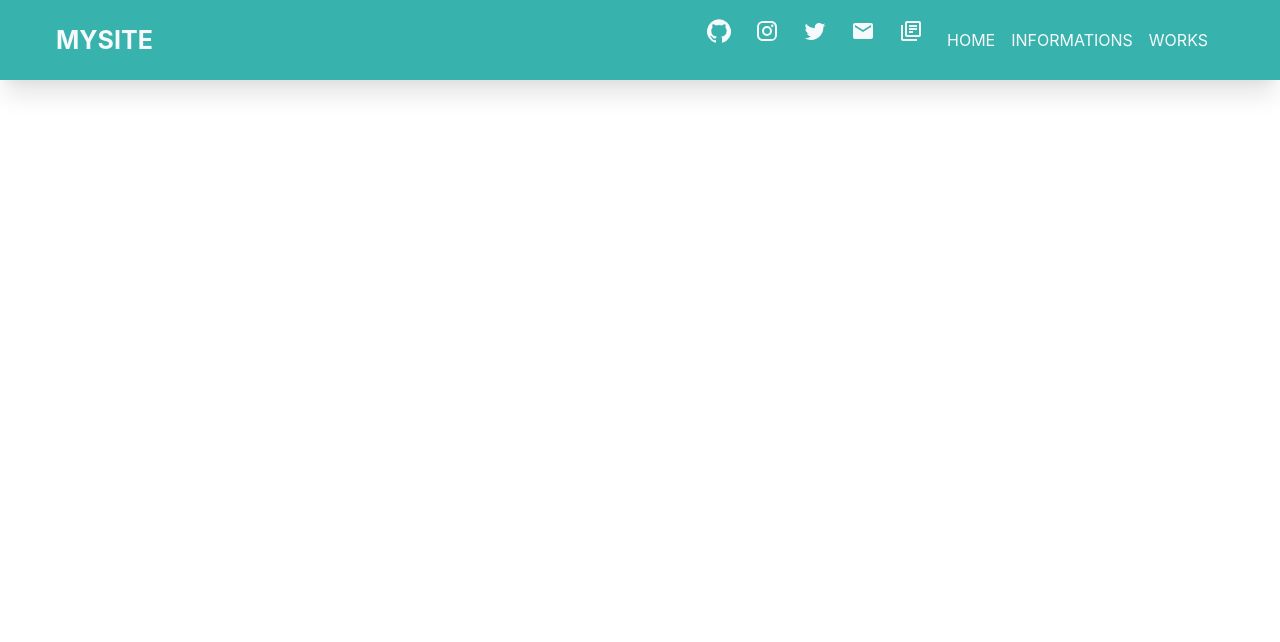
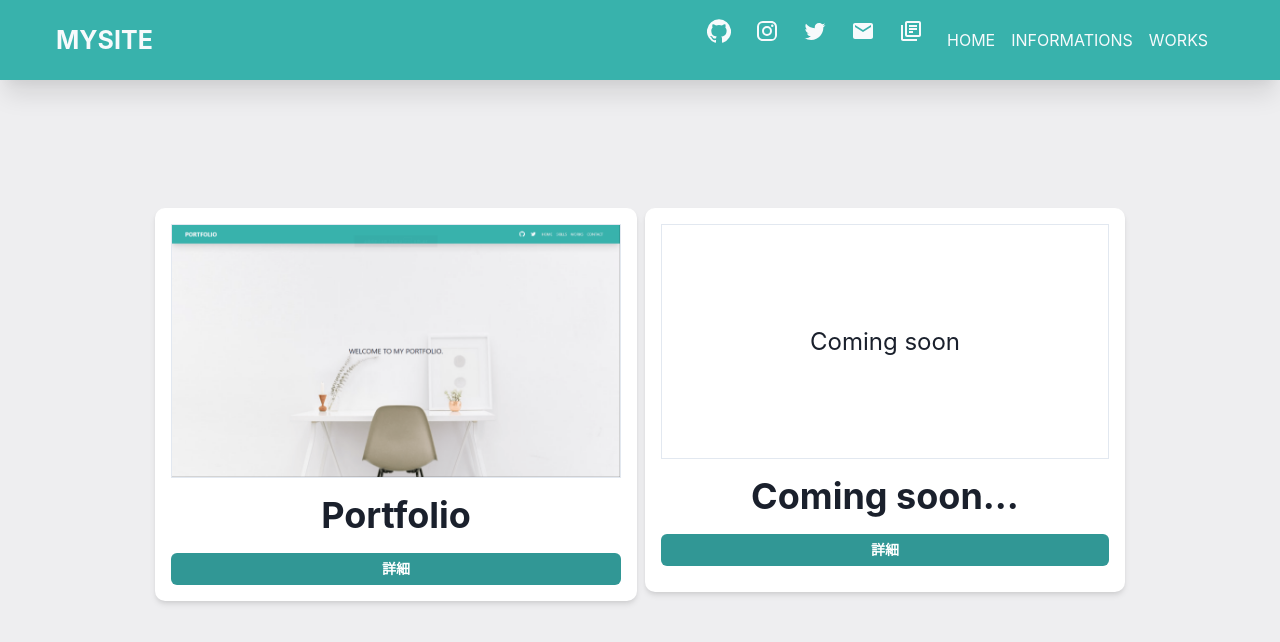
Before and after one commit to Osadakun/portfolio-site, a React (Create React App) app: page /works in a window 1280 px wide. Shown: the top 642 px of the page. Built offline with nearby package versions, Linux system fonts and the light colour scheme.

Commit message:
add file

```diff
--- a/src/components/WorksItem/LINEBot_Bad.tsx
+++ b/src/components/WorksItem/LINEBot_Bad.tsx
@@ -3,6 +3,7 @@ import { useHistory } from 'react-router-dom';
 import { Center, Heading, Stack, Wrap, WrapItem, Text } from '@chakra-ui/layout';
 import { Button } from '@chakra-ui/button';
 import bad from '../../img/bad.png';
+import { Modal_Bad } from '../modalItem/Modal_Bad';
 
 export const LINEBot_Bad: VFC = () => {
     const [isLoaded, setIsLoaded] = useState<boolean>(false);
@@ -19,6 +20,7 @@ export const LINEBot_Bad: VFC = () => {
     }, [bad]);
 
     return (
+      <div>
         <WrapItem
             // w='md'
             h='sm'
@@ -39,5 +41,7 @@ export const LINEBot_Bad: VFC = () => {
               </Button>
             </Stack>
           </WrapItem>
+      {/* <Modal_Bad onClose={Modal_Bad.onClose} isOpen={isOpen} /> */}
+      </div>
     );
 };
--- a/src/components/pages/Works.tsx
+++ b/src/components/pages/Works.tsx
@@ -3,6 +3,10 @@ import { useHistory } from 'react-router-dom';
 import { useDisclosure } from '@chakra-ui/react';
 import { WorksModal } from '../molecules/WorksModal';
 import { Modal_Bad } from '../modalItem/Modal_Bad'
+import { Img } from "@chakra-ui/image";
+import { Box, Center, Heading, Stack, Wrap, WrapItem, Text } from "@chakra-ui/layout";
+import { Button } from "@chakra-ui/button";
+import portfolioImage from "../../img/portfolio.png";
 
 export const Works: VFC = () => {
   const [isLoaded, setIsLoaded] = useState<boolean>(false);
@@ -14,9 +18,72 @@ export const Works: VFC = () => {
   }, []);
 
   return (
-    <div>
-      <Modal_Bad onClose={onClose} isOpen={isOpen}/>
-      {/* <WorksModal onClose={onClose} isOpen={isOpen} /> */}
-    </div>
-  );
+  <div>
+    <Box bgColor="#EEEEF0" pt="15%" style={{ height: "100vh" }}>
+      <Wrap justify="center" alignItems="center" w="100%" p={4}>
+        <WrapItem
+          // w="md"
+          h="auto"
+          borderRadius="10px"
+          shadow="md"
+          p={4}
+          bgColor="white"
+          w={{ base: "100%", xs: "85%" }}
+        >
+          <Stack textAlign="center" spacing={4}>
+            <Box borderWidth="1px" bg="white" onClick={onClickPortfolio} _hover={{ cursor: "pointer" }}>
+              <Img src={portfolioImage} w="md" alt="portfolio_image" m="auto" />
+            </Box>
+            <Heading as="h2">Portfolio</Heading>
+            <Button colorScheme="teal" size="sm" onClick={onOpen} onClose={onClose}>
+              詳細
+            </Button>
+          </Stack>
+        </WrapItem>
+        <WrapItem
+          // w="md"
+          h="sm"
+          borderRadius="10px"
+          shadow="md"
+          p={4}
+          bgColor="white"
+          justify="center"
+          w={{ base: "100%", xs: "85%" }}
+        >
+          <Stack textAlign="center" spacing={4}>
+            <Center borderWidth="1px" bg="white" h="235px">
+              <Text fontSize="2xl">Coming soon</Text>
+            </Center>
+            <Heading as="h2" w="md">Coming soon...</Heading>
+            <Button colorScheme="teal" size="sm" onClick={onOpen} onClose={onClose}>
+              詳細
+            </Button>
+          </Stack>
+        </WrapItem>
+        {/*<WrapItem
+          // w="md"
+          h="sm"
+          borderRadius="10px"
+          shadow="md"
+          p={4}
+          bgColor="white"
+          justify="center"
+          w={{ base: "100%", xs: "85%" }}
+        >
+          <Stack textAlign="center" spacing={4} >
+            <Center borderWidth="1px" bg="white" h="235px">
+              <Text fontSize="2xl">Coming soon</Text>
+            </Center>
+            <Heading as="h2" w="md">Coming soon...</Heading>
+            <Button colorScheme="teal" size="sm" _hover={{ cursor: "default" }}>
+              詳細
+            </Button>
+          </Stack>
+        </WrapItem> */}
+      </Wrap>
+    </Box>
+    <Modal_Bad onClose={onClose} isOpen={isOpen} />
+    <WorksModal onClose={onClose} isOpen={isOpen} />
+  </div>
+);
 };
```
